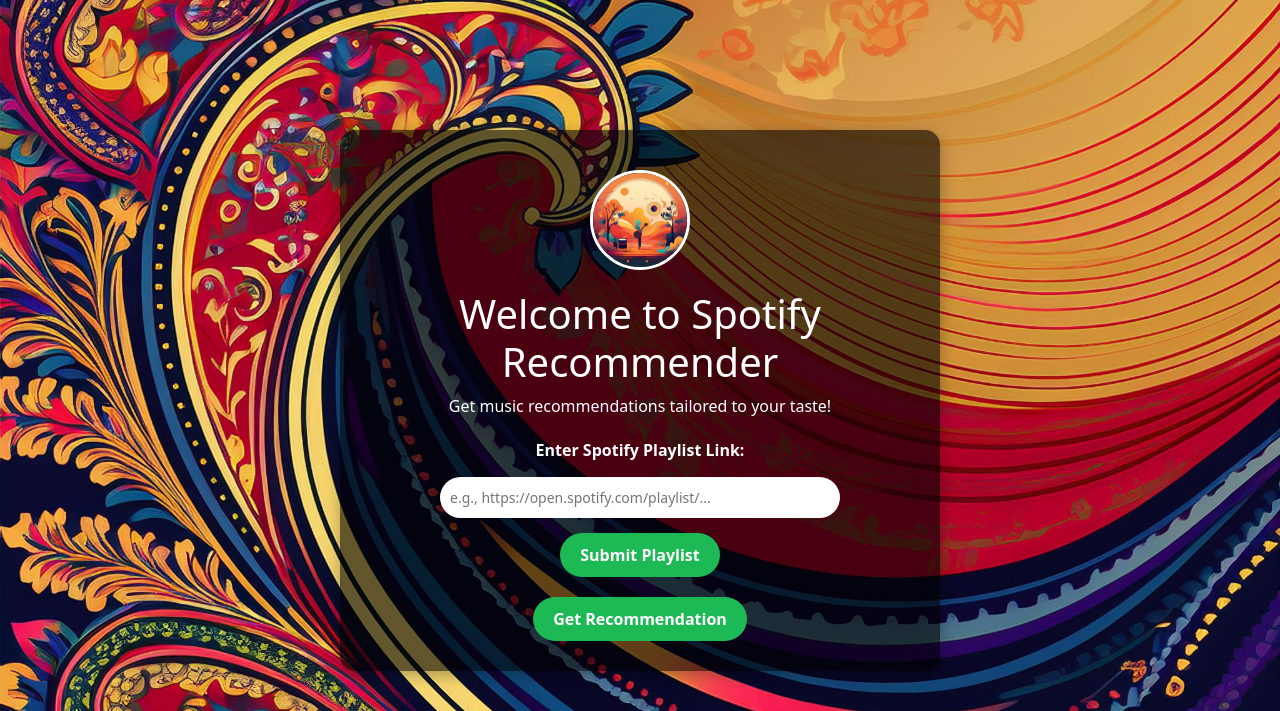
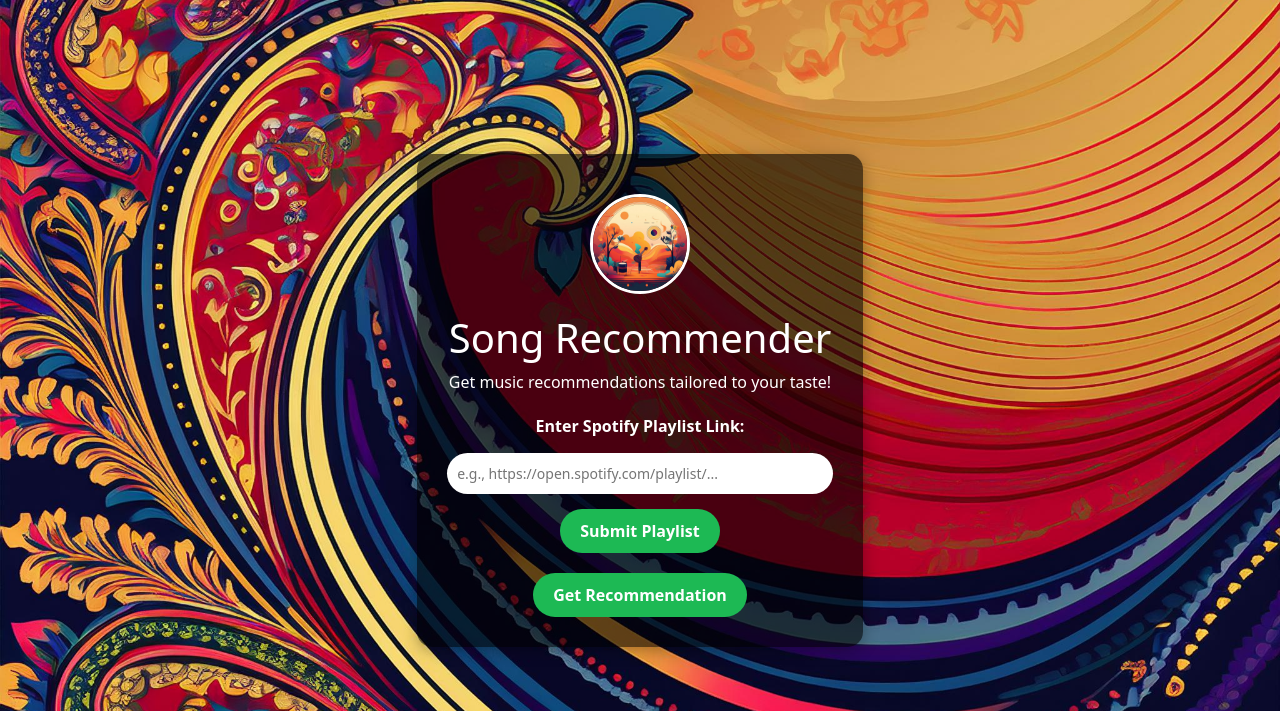
Before and after one commit to prabhatravib/spotify_recommendor_latest, a Flask app: page / in a window 1280 px wide. Shown: the top 711 px of the page. Run offline with Flask 2, Linux system fonts and the light colour scheme.

Commit message:
Update index.html

```diff
--- a/templates/index.html
+++ b/templates/index.html
@@ -69,7 +69,7 @@
         <img src="/static/thumbnail.png" alt="Thumbnail" class="thumbnail">
 
         <!-- Heading -->
-        <h1>Welcome to Spotify Recommender</h1>
+        <h1>Song Recommender</h1>
         <p>Get music recommendations tailored to your taste!</p>
 
         <!-- Loaded Playlist Display -->
```
